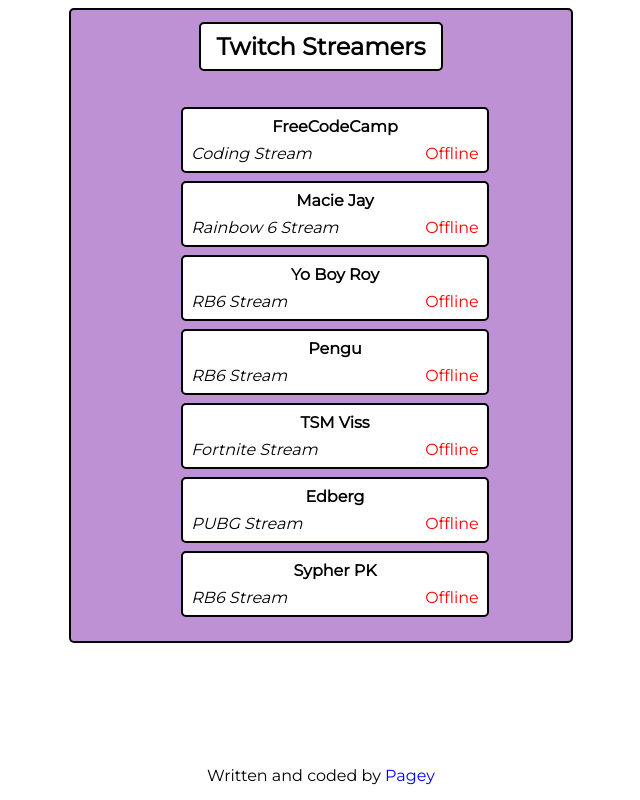
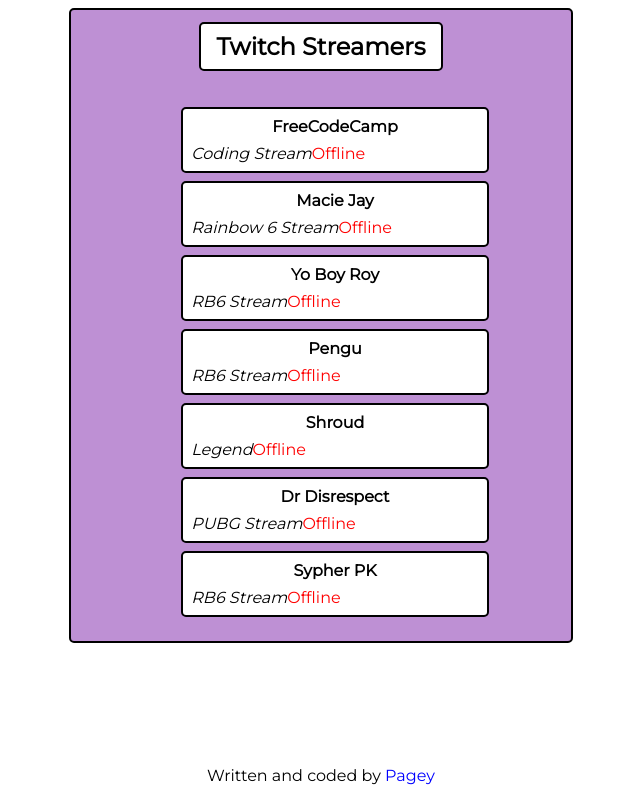
Before and after one commit to D-Pagey/TwitchTV, a React (Create React App) app: page / in a window 1280 px wide. Shown: the whole page, without its empty margins (319-959 px from the left). Built offline with nearby package versions, Linux system fonts and the light colour scheme; no server answers.

Commit message:
Fetching all streams, if live then update state.

```diff
--- a/src/App.js
+++ b/src/App.js
@@ -23,12 +23,17 @@
     return fetch(url)
       .then(resp => resp.json())
       .then(data => {
-        console.log(data.stream.channel);
 
+        let newData = {
+          key: 1,
+          name: data.stream.channel.display_name,
+          username: username,
+          description: data.stream.channel.status.slice(0, 27) + "...",
+          status: 'Online',
+          url: data.stream.channel.url
+        }
 
-    // this.setState({ [username] : data })
-
-
+        this.setState({ [username]: newData })
 
       })
 
@@ -38,8 +43,7 @@
   }
 
   streamUsernames() {
-    const usernames = Object.keys(this.state);
-    return usernames;
+    return Object.keys(this.state);
   }
 
   componentDidMount() {
@@ -61,4 +65,8 @@
 
 export default App;
 
-// console warning regarding keys
+/** To Do
+ * Fix CSS
+ * Modal
+ * Refactor
+ */
--- a/src/components/Stream/Stream.css
+++ b/src/components/Stream/Stream.css
@@ -28,3 +28,7 @@
   margin: 0 .5rem .5rem 0;
   padding: 0;
 }
+
+.stream-link {
+  text-decoration: none;
+}
--- a/src/components/Stream/Stream.js
+++ b/src/components/Stream/Stream.js
@@ -6,7 +6,8 @@
   return (
     <li className='stream-container'>
       <h3 className='stream-title'>{data.name}</h3>
-      <p className='stream-description'>{data.description}</p>
+      <a href={data.url} target='_blank' className='stream-link'><p className='stream-description'>
+      {data.description}</p></a>
       <p className='stream-status'>{data.status}</p>
     </li>
   )
--- a/src/utilities/RawData.js
+++ b/src/utilities/RawData.js
@@ -27,17 +27,17 @@
     description: 'RB6 Stream',
     status: 'Offline'
   },
-  tsm_viss: {
+  shroud: {
     key: 5,
-    name: 'TSM Viss',
-    username: 'tsm_viss',
-    description: 'Fortnite Stream',
+    name: 'Shroud',
+    username: 'shroud',
+    description: 'Legend',
     status: 'Offline'
   },
-  edberg: {
+  drdisrespectlive: {
     key: 6,
-    name: 'Edberg',
-    username: 'edberg',
+    name: 'Dr Disrespect',
+    username: 'drdisrespectlive',
     description: 'PUBG Stream',
     status: 'Offline'
   },
```
